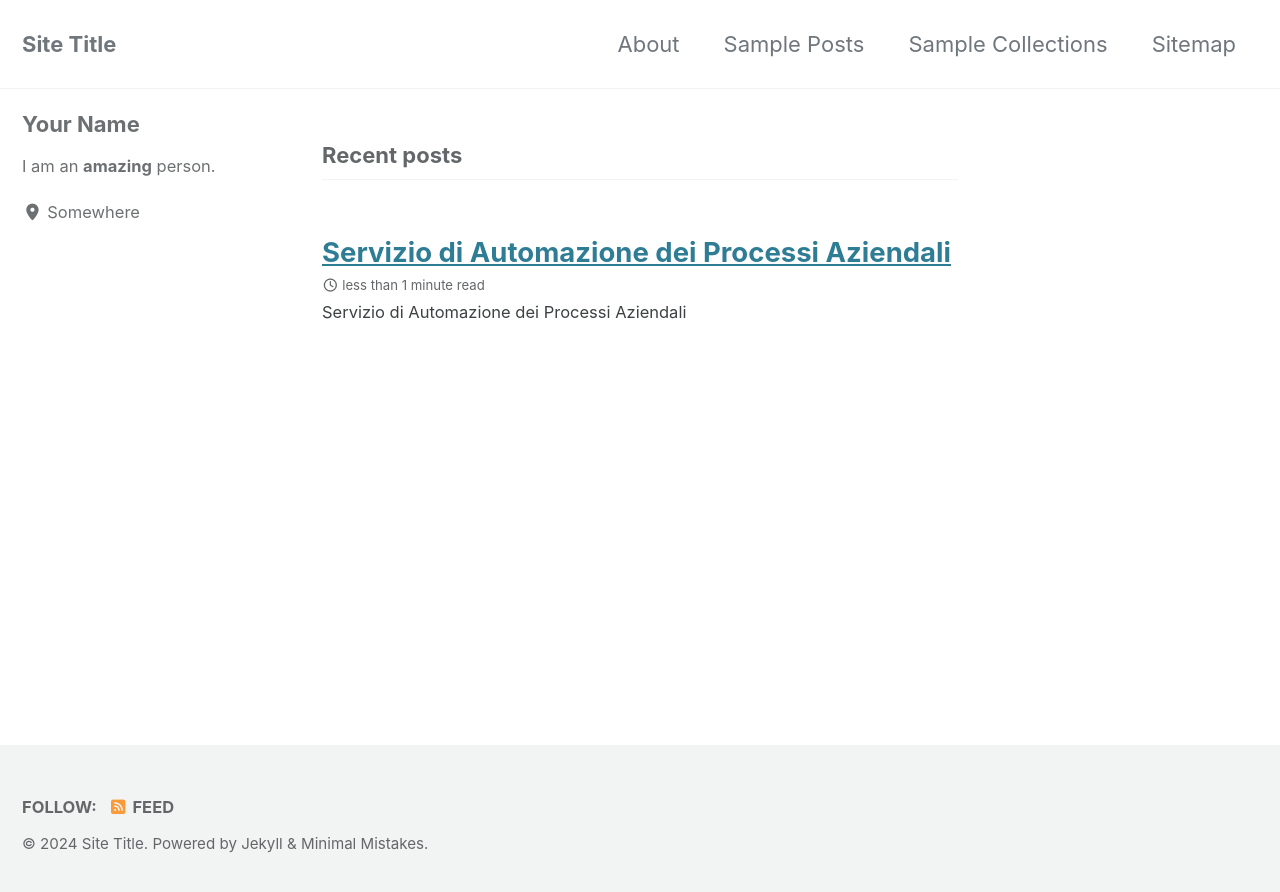
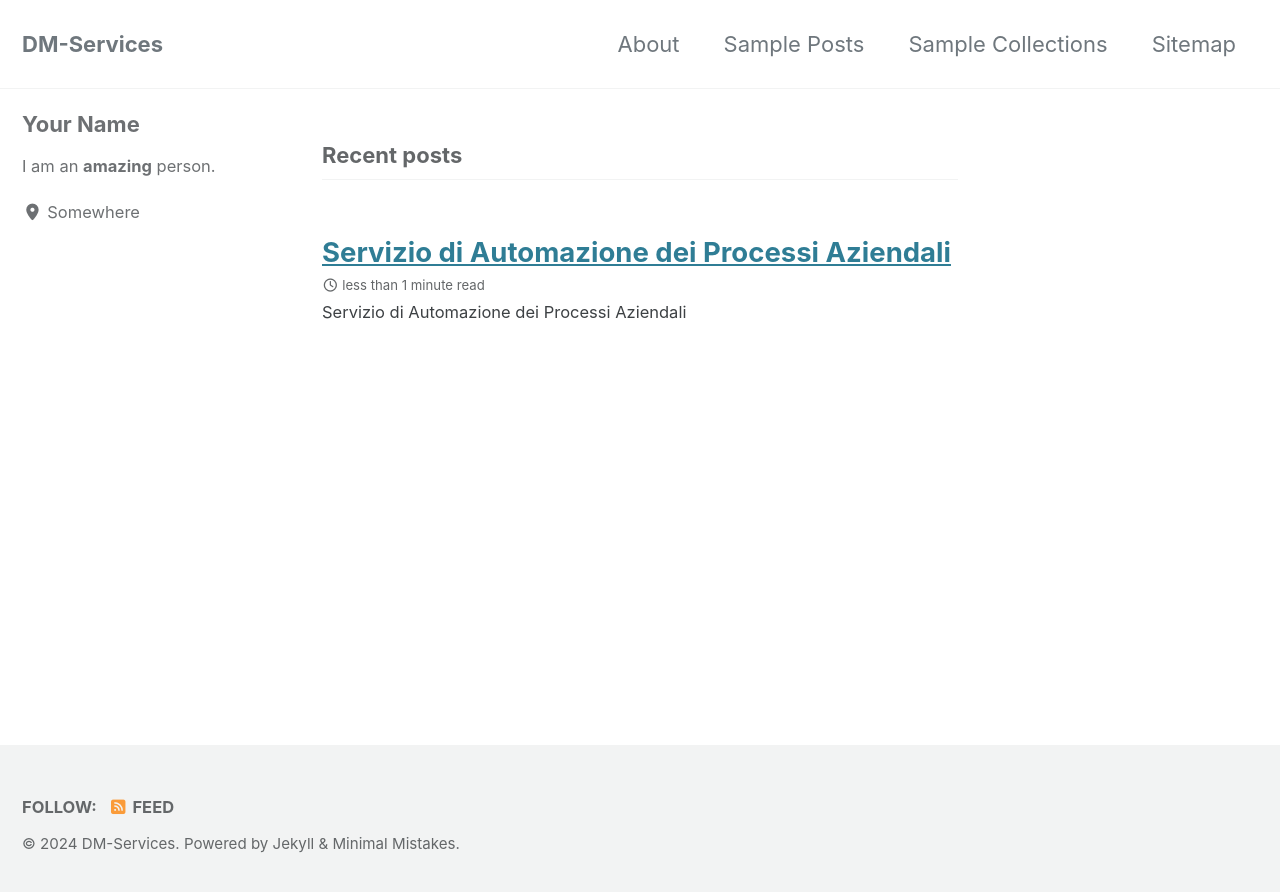
Before and after one commit to Davide-dmservices/dm-services, a Jekyll site: the page built from index.html, in a window 1280 px wide. Shown: the top 892 px of the page. Built offline with Jekyll 4.4.1, drawn with Linux system fonts in a browser that asks for light colours; cached includes are drawn as plain includes; the list of posts is cut into pages by our own code.

Commit message:
Update _config.yml

```diff
--- a/_config.yml
+++ b/_config.yml
@@ -17,7 +17,7 @@ minimal_mistakes_skin    : "default" # "air", "aqua", "contrast", "dark", "dirt"
 # Site Settings
 locale                   : "en-US"
 rtl                      : # true, false (default) # turns direction of the page into right to left for RTL languages
-title                    : "Site Title"
+title                    : "DM-Services"
 title_separator          : "-"
 subtitle                 : # site tagline that appears below site title in masthead
 name                     : "Your Name"
```
